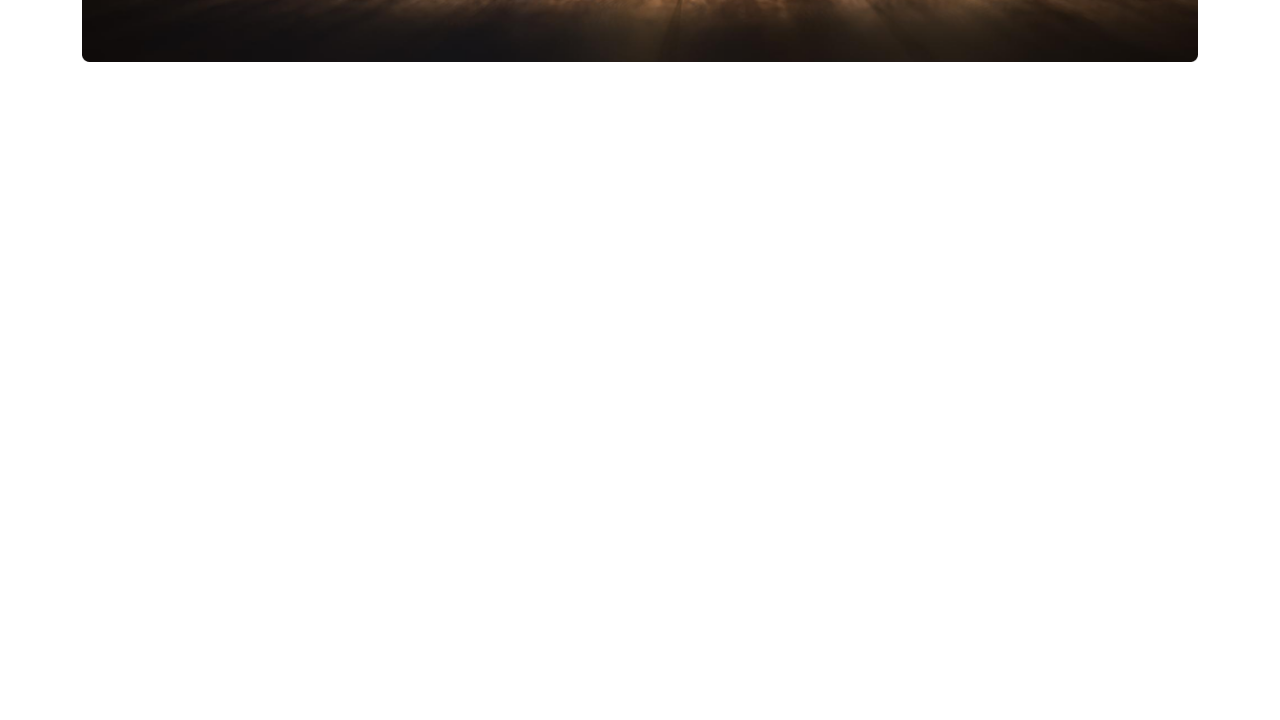
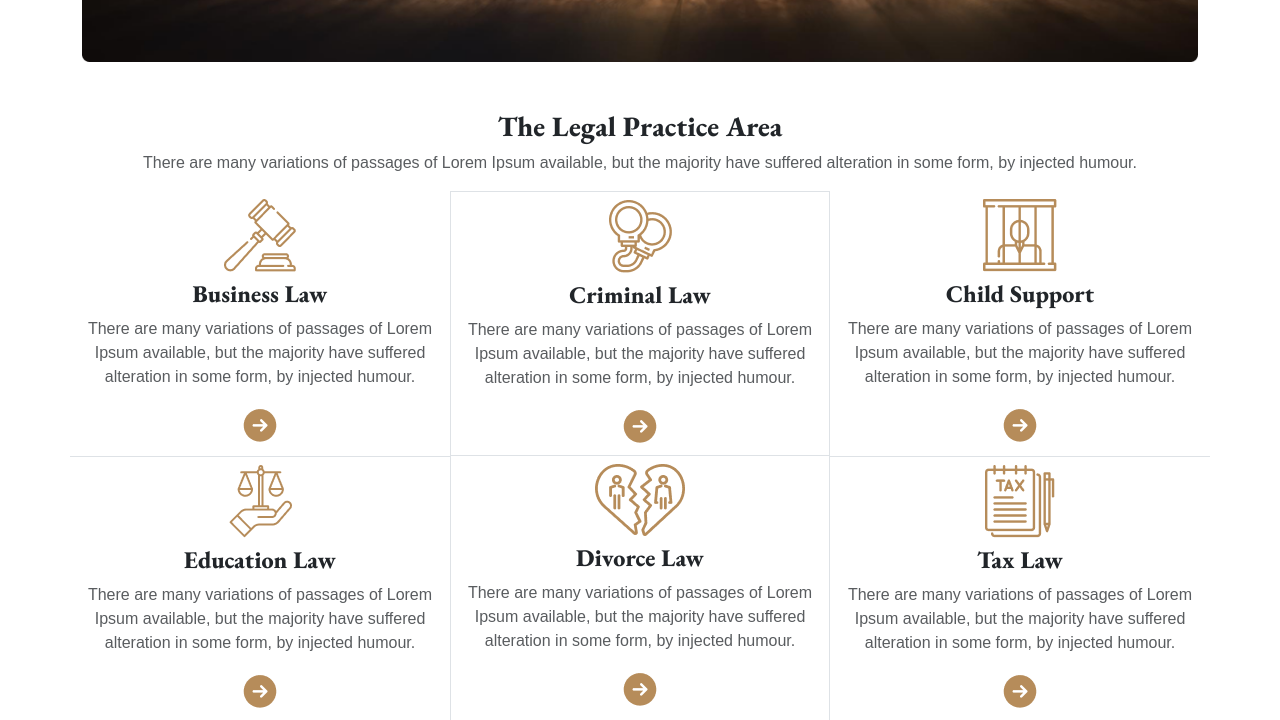
Before and after one commit to EsratHossan/legal-website, a plain HTML site: page index.html in a window 1280 px wide. Shown: the part 539-1259 px from the top of the page. Before the commit the page ends 800 px from the top, so only its background shows below. Drawn offline with nearby package versions, Linux system fonts and the light colour scheme.

Commit message:
added legal practice

```diff
--- a/Styles/style.css
+++ b/Styles/style.css
@@ -51,6 +51,16 @@
      font-weight: 600px;
      border: none;
 }
+/* Legal Section */
+h1, h2, h3, h4, h5{
+    font-family: 'EB Garamond', serif;
+}
+p{
+    font-family: 'Poppins', sans-serif;
+}
+.bg-legal{
+    background: #B68C5A;
+}
 
 @media only screen and (max-width: 767px) {
     .carousel-caption{
--- a/index.html
+++ b/index.html
@@ -3,7 +3,7 @@
   <head>
     <meta charset="utf-8">
     <meta name="viewport" content="width=device-width, initial-scale=1">
-    <title>Bootstrap demo</title>
+    <title>Legal Solution Website</title>
     <link href="https://cdn.jsdelivr.net/npm/bootstrap@5.3.0-alpha1/dist/css/bootstrap.min.css" rel="stylesheet" integrity="sha384-GLhlTQ8iRABdZLl6O3oVMWSktQOp6b7In1Zl3/Jr59b6EGGoI1aFkw7cmDA6j6gD" crossorigin="anonymous">
     <!-- Css-style -->
     <link rel="stylesheet" href="/Styles/style.css">
@@ -76,6 +76,53 @@
             </div>
           </div>
     </header>
+    <main>
+      <!-- Legal Practice -->
+      <section class="container mt-5">
+        <div class="text-center">
+          <h3>The Legal Practice Area</h3>
+          <p class="text-muted">There are many variations of passages of Lorem Ipsum available, but the majority have suffered alteration in some form, by injected humour.</p>
+        </div>
+        <div class="row">
+          <div class="col-12 col-md-4 text-center p-2">
+            <img src="/images/business.png" alt="">
+            <h4 class="mt-2">Business Law</h4>
+            <p class="text-muted mt-2">There are many variations of passages of Lorem Ipsum available, but the majority have suffered alteration in some form, by injected humour.</p>
+            <img src="/images/Frame.png" alt="">
+          </div>
+          <div class="col-12 col-md-4 text-center border border-1 p-2">
+            <img src="/images/criminal.png" alt="">
+            <h4 class="mt-2">Criminal Law</h4>
+            <p class="text-muted mt-2">There are many variations of passages of Lorem Ipsum available, but the majority have suffered alteration in some form, by injected humour.</p>
+            <img src="/images/Frame.png" alt="">
+          </div>
+          <div class="col-12 col-md-4 text-center p-2">
+            <img src="/images/child.png" alt="">
+            <h4 class="mt-2">Child Support</h4>
+            <p class="text-muted mt-2">There are many variations of passages of Lorem Ipsum available, but the majority have suffered alteration in some form, by injected humour.</p>
+            <img src="/images/Frame.png" alt="">
+          </div>
+          <div class="col-12 col-md-4 text-center border-top p-2">
+            <img src="/images/education.png" alt="">
+            <h4 class="mt-2">Education Law</h4>
+            <p class="text-muted mt-2">There are many variations of passages of Lorem Ipsum available, but the majority have suffered alteration in some form, by injected humour.</p>
+            <img src="/images/Frame.png" alt="">
+          </div>
+          <div class="col-12 col-md-4 text-center border border-1 border-bottom-0 border-top-0 p-2">
+            <img src="/images/divorce.png" alt="">
+            <h4 class="mt-2">Divorce Law</h4>
+            <p class="text-muted mt-2">There are many variations of passages of Lorem Ipsum available, but the majority have suffered alteration in some form, by injected humour.</p>
+            <img src="/images/Frame.png" alt="">
+          </div>
+          <div class="col-12 col-md-4 text-center border-top p-2">
+            <img src="/images/tax.png" alt="">
+            <h4 class="mt-2">Tax Law</h4>
+            <p class="text-muted mt-2">There are many variations of passages of Lorem Ipsum available, but the majority have suffered alteration in some form, by injected humour.</p>
+            <img src="/images/Frame.png" alt="">
+          </div>
+        </div>
+      </section>
+    </main>
 
 
 
```
